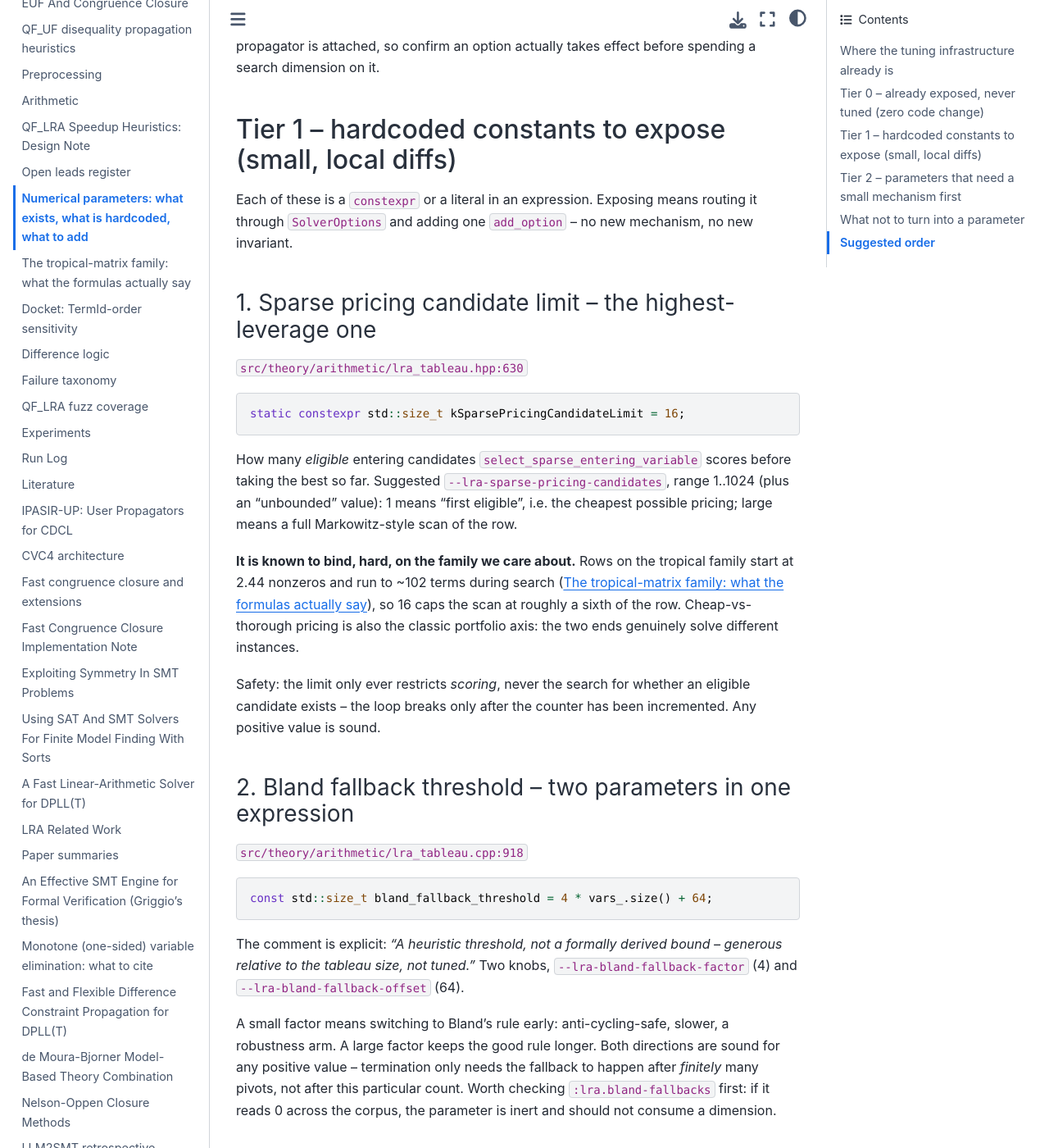
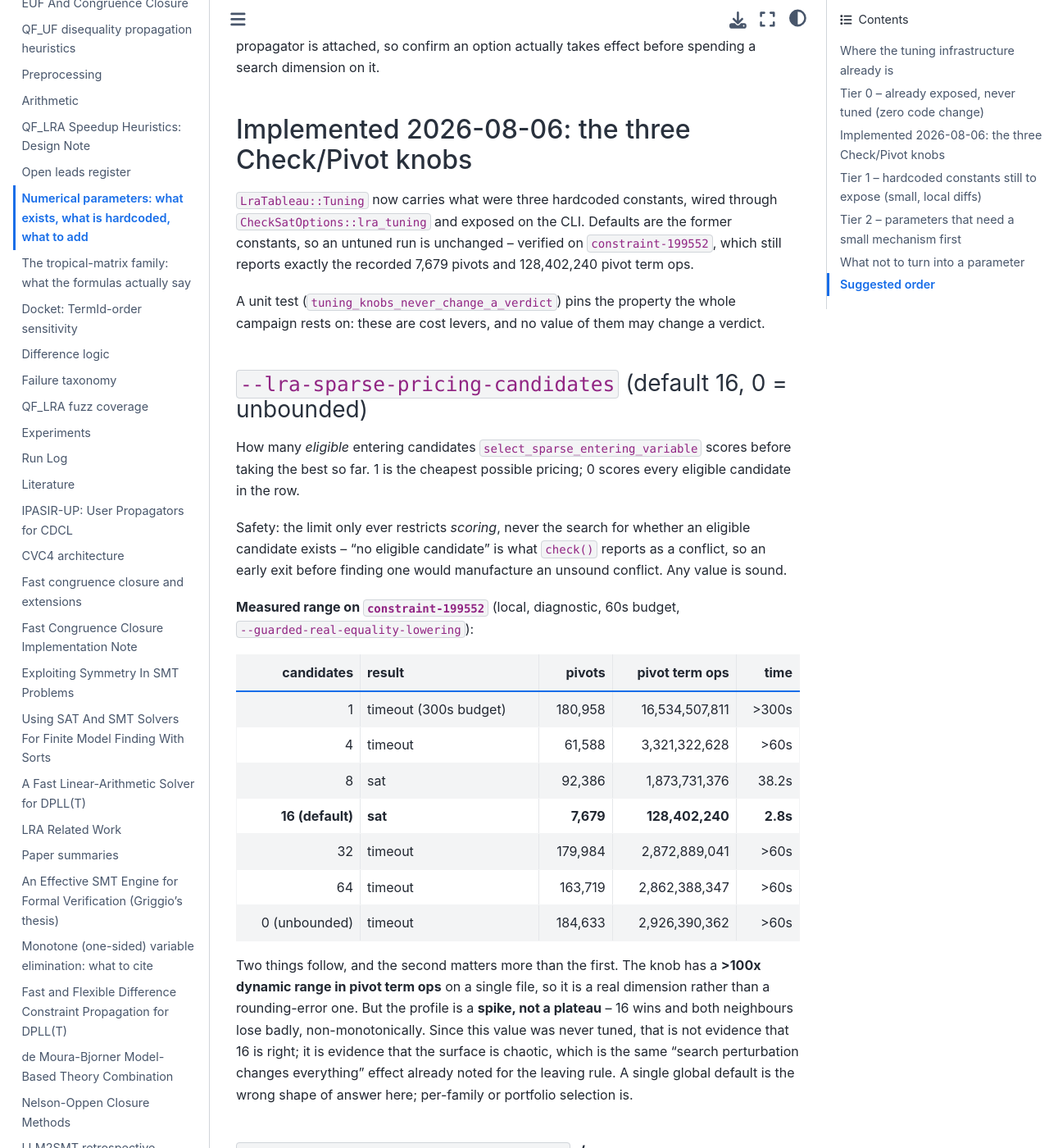
Before and after one commit to primo-solver/primo, a Jupyter Book: the page built from docs/tuning-parameters.md, in a window 1280 px wide and 1400 px high, scrolled down 2191 px. Shown: the whole window at 82% size. Built offline with Jupyter Book 1.0.4 settings and Sphinx 7.4.7 and the Sphinx Book theme 1.1.4, drawn with Linux system fonts in a browser that asks for light colours; some of the changed text lies outside the part shown.

Commit message:
Expose the three Check/Pivot constants as tunable parameters
LraTableau::Tuning replaces kSparsePricingCandidateLimit and the two
coefficients of the Bland fallback threshold, wired through
CheckSatOptions::lra_tuning to --lra-sparse-pricing-candidates,
--lra-bland-fallback-factor and --lra-bland-fallback-offset. Defaults are
the constants they replaced: constraint-199552 still reports exactly
7,679 pivots and 128,402,240 term ops.

None of these can change an answer, only how long it takes to reach one,
and tuning_knobs_never_change_a_verdict pins that -- it is the property
that makes a tuning campaign a performance exercise rather than a
correctness risk.

The pricing knob has a >100x range in term ops on one file, but the
profile is a spike rather than a plateau: 16 solves in 2.8s while 8 takes
38s and 32/64/unbounded all time out. Since 16 was never tuned, that says
the surface is chaotic, not that 16 is right -- recorded in the doc as an
argument for per-family/portfolio selection over a new global default.

Also fixes a counter bug found while checking whether the fallback knob is
inert: :lra.bland-fallbacks incremented only under Dantzig, so it read 0
under Sparse -- the default rule -- whether or not the fallback fired,
making it useless for the one question it is consulted for. The SOI
fall-through now marks the call counted so the fix cannot double-count.

The four Nelson-Oppen consistency-check construction sites keep passing
least_violated_leaving=false explicitly: threading options.* there would
have changed NO behaviour, which this branch deliberately does not touch.

Co-Authored-By: Claude Opus 5 <noreply@anthropic.com>

````diff
--- a/docs/tuning-parameters.md
+++ b/docs/tuning-parameters.md
@@ -61,55 +61,84 @@ management is irrelevant. Caveat to check first: CaDiCaL disables several
 inprocessing options while an external propagator is attached, so confirm an
 option actually takes effect before spending a search dimension on it.
 
-## Tier 1 -- hardcoded constants to expose (small, local diffs)
+(implemented)=
+## Implemented 2026-08-06: the three Check/Pivot knobs
+
+`LraTableau::Tuning` now carries what were three hardcoded constants, wired
+through `CheckSatOptions::lra_tuning` and exposed on the CLI. Defaults are the
+former constants, so an untuned run is unchanged -- verified on
+`constraint-199552`, which still reports exactly the recorded 7,679 pivots and
+128,402,240 pivot term ops.
+
+A unit test (`tuning_knobs_never_change_a_verdict`) pins the property the
+whole campaign rests on: these are cost levers, and no value of them may
+change a verdict.
+
+(sparse-pricing)=
+### `--lra-sparse-pricing-candidates` (default 16, 0 = unbounded)
+
+How many *eligible* entering candidates `select_sparse_entering_variable`
+scores before taking the best so far. 1 is the cheapest possible pricing;
+0 scores every eligible candidate in the row.
+
+Safety: the limit only ever restricts *scoring*, never the search for whether
+an eligible candidate exists -- "no eligible candidate" is what `check()`
+reports as a conflict, so an early exit before finding one would manufacture
+an unsound conflict. Any value is sound.
+
+**Measured range on `constraint-199552`** (local, diagnostic, 60s budget,
+`--guarded-real-equality-lowering`):
+
+| candidates | result | pivots | pivot term ops | time |
+|---:|---|---:|---:|---:|
+| 1 | timeout (300s budget) | 180,958 | 16,534,507,811 | >300s |
+| 4 | timeout | 61,588 | 3,321,322,628 | >60s |
+| 8 | sat | 92,386 | 1,873,731,376 | 38.2s |
+| **16 (default)** | **sat** | **7,679** | **128,402,240** | **2.8s** |
+| 32 | timeout | 179,984 | 2,872,889,041 | >60s |
+| 64 | timeout | 163,719 | 2,862,388,347 | >60s |
+| 0 (unbounded) | timeout | 184,633 | 2,926,390,362 | >60s |
+
+Two things follow, and the second matters more than the first. The knob has a
+**>100x dynamic range in pivot term ops** on a single file, so it is a real
+dimension rather than a rounding-error one. But the profile is a **spike, not a
+plateau** -- 16 wins and both neighbours lose badly, non-monotonically. Since
+this value was never tuned, that is not evidence that 16 is right; it is
+evidence that the surface is chaotic, which is the same "search perturbation
+changes everything" effect already noted for the leaving rule. A single global
+default is the wrong shape of answer here; per-family or portfolio selection
+is.
+
+### `--lra-bland-fallback-factor` / `--lra-bland-fallback-offset` (4 / 64)
+
+`check()`'s per-call fallback point, `factor * variables + offset` pivots.
+The comment on it was explicit that it was never tuned. Small factor means
+switching to Bland's rule early: anti-cycling-safe, slower, a robustness arm.
+
+Termination only needs the fallback to happen after *finitely* many pivots,
+not after this particular count, so **every value including 0 is sound** --
+0/0 falls back to Bland selection from the second pivot of each call.
+
+**A counter bug found while checking whether this knob is inert.**
+`:lra.bland-fallbacks` incremented only under `PivotingRule::Dantzig`, so
+under `Sparse` -- the solver's *default* -- it read 0 whether or not the
+fallback fired. That made the counter useless for the one question it is
+consulted for. Fixed the same day, with a regression test
+(`bland_fallback_is_counted_under_the_sparse_rule`). With the fix,
+`constraint-199552` reports 0 fallbacks at the defaults and 622 when forced
+with `0 0` -- so the default zero is now a *meaningful* zero, and on this file
+the threshold genuinely never binds.
+
+That is worth knowing before spending a search dimension: **check
+`:lra.bland-fallbacks` across the corpus first.** If it is zero everywhere, the
+knob only does anything in its aggressive direction, which is a robustness arm
+rather than a tuning dimension.
+
+## Tier 1 -- hardcoded constants still to expose (small, local diffs)
 
 Each of these is a `constexpr` or a literal in an expression. Exposing means
-routing it through `SolverOptions` and adding one `add_option` -- no new
+routing it through `CheckSatOptions` and adding one `add_option` -- no new
 mechanism, no new invariant.
-
-(sparse-pricing)=
-### 1. Sparse pricing candidate limit -- the highest-leverage one
-
-`src/theory/arithmetic/lra_tableau.hpp:630`
-
-```cpp
-static constexpr std::size_t kSparsePricingCandidateLimit = 16;
-```
-
-How many *eligible* entering candidates `select_sparse_entering_variable`
-scores before taking the best so far. Suggested
-`--lra-sparse-pricing-candidates`, range 1..1024 (plus an "unbounded" value):
-1 means "first eligible", i.e. the cheapest possible pricing; large means a
-full Markowitz-style scan of the row.
-
-**It is known to bind, hard, on the family we care about.** Rows on the
-tropical family start at 2.44 nonzeros and run to ~102 terms during search
-([](tropical-matrix-structure.md)), so 16 caps the scan at roughly a sixth of
-the row. Cheap-vs-thorough pricing is also the classic portfolio axis: the two
-ends genuinely solve different instances.
-
-Safety: the limit only ever restricts *scoring*, never the search for whether
-an eligible candidate exists -- the loop breaks only after the counter has been
-incremented. Any positive value is sound.
-
-### 2. Bland fallback threshold -- two parameters in one expression
-
-`src/theory/arithmetic/lra_tableau.cpp:918`
-
-```cpp
-const std::size_t bland_fallback_threshold = 4 * vars_.size() + 64;
-```
-
-The comment is explicit: *"A heuristic threshold, not a formally derived
-bound -- generous relative to the tableau size, not tuned."* Two knobs,
-`--lra-bland-fallback-factor` (4) and `--lra-bland-fallback-offset` (64).
-
-A small factor means switching to Bland's rule early: anti-cycling-safe,
-slower, a robustness arm. A large factor keeps the good rule longer. Both
-directions are sound for any positive value -- termination only needs the
-fallback to happen after *finitely* many pivots, not after this particular
-count. Worth checking `:lra.bland-fallbacks` first: if it reads 0 across the
-corpus, the parameter is inert and should not consume a dimension.
 
 ### 3. Gaussian-elimination size caps
 
@@ -248,9 +277,17 @@ off by default and its cost has not been shown to bind.
 
 ## Suggested order
 
-1. `qflra_parameters.txt` over Tier 0 only -- no code change, and it
-   calibrates how much a search can move QF_LRA at all before any diff.
-2. [](#sparse-pricing) and [](#lra-check-interval) -- the two with measured
-   evidence that the current fixed value binds.
+1. `qflra_parameters.txt` over Tier 0 plus the three knobs in
+   [](#implemented) -- no further code change, and it calibrates how much a
+   search can move QF_LRA at all.
+2. [](#lra-check-interval) -- the remaining item with measured evidence that
+   the current fixed behaviour binds.
 3. The remaining Tier 1 constants, each gated on its counter being non-zero.
 4. Tier 2 items 8-11.
+
+A warning the pricing sweep has already earned: the response surface is
+non-monotone and spiky, so a search that reports a single best value has
+probably fitted noise on whichever instances dominated its training set.
+Validate on a held-out set, and prefer reporting a *set* of complementary
+configurations over a new default -- which is the framing
+[](open-leads.md) already argues for.
````
Also changed, not shown: 6 other files.
